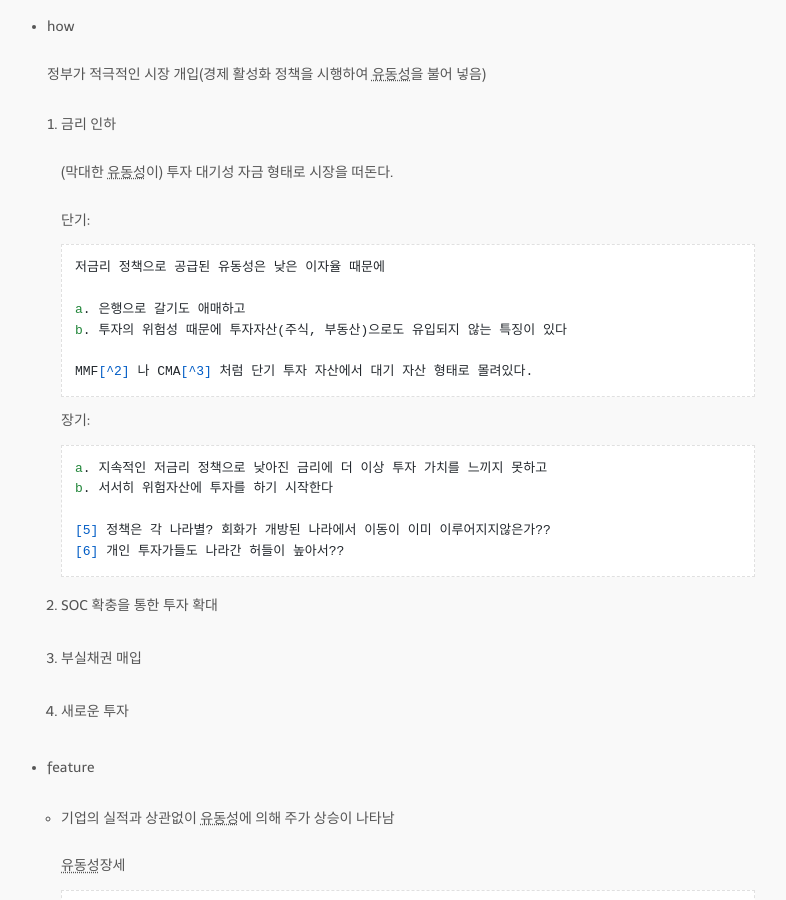
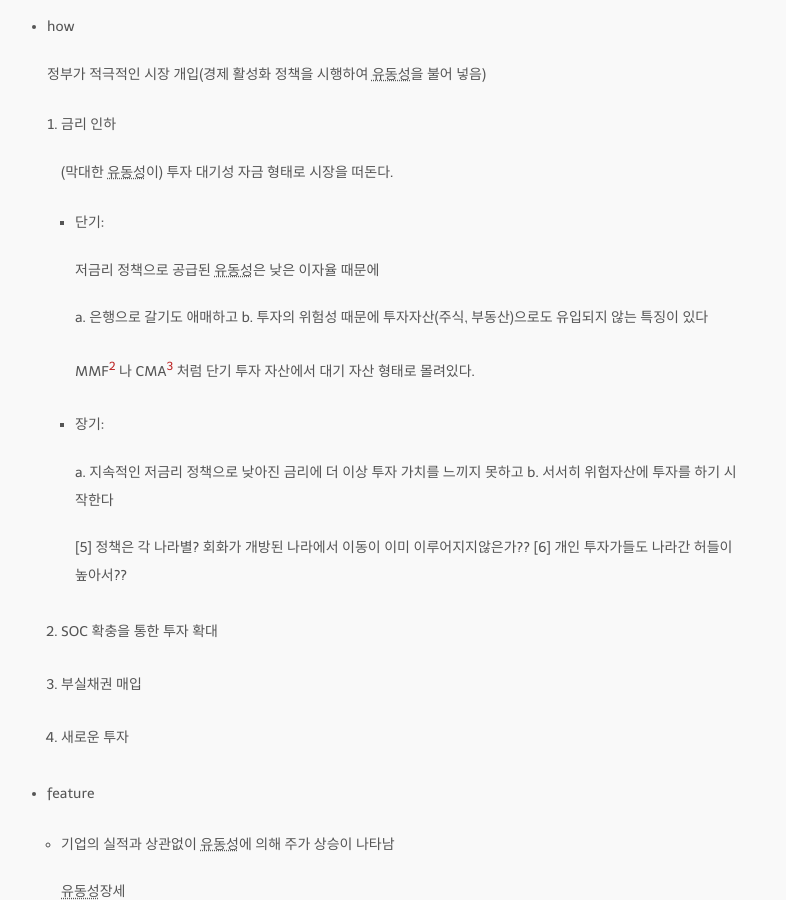
Before and after one commit to jung-research/github.io, a Jekyll site: the page built from _posts/2023-08-23-season_theory.md, in a window 1280 px wide and 900 px high, scrolled down 1193 px. Shown: the whole window, without its empty margins (232-1018 px from the left). Built offline with Jekyll 4.4.1, drawn with Linux system fonts in a browser that asks for light colours; nearby versions of some CDN libraries; some web fonts are replaced.

```diff
--- a/_posts/2023-08-23-season_theory.md
+++ b/_posts/2023-08-23-season_theory.md
@@ -37,16 +37,16 @@ tags:
 
       (막대한 유동성이) 투자 대기성 자금 형태로 시장을 떠돈다.
 
-      단기:
+      - 단기:
 
-          저금리 정책으로 공급된 유동성은 낮은 이자율 때문에
+        저금리 정책으로 공급된 유동성은 낮은 이자율 때문에
 
           a. 은행으로 갈기도 애매하고
           b. 투자의 위험성 때문에 투자자산(주식, 부동산)으로도 유입되지 않는 특징이 있다
 
-          MMF[^2] 나 CMA[^3] 처럼 단기 투자 자산에서 대기 자산 형태로 몰려있다.
+        MMF[^2] 나 CMA[^3] 처럼 단기 투자 자산에서 대기 자산 형태로 몰려있다.
 
-      장기:
+      - 장기:
 
           a. 지속적인 저금리 정책으로 낮아진 금리에 더 이상 투자 가치를 느끼지 못하고
           b. 서서히 위험자산에 투자를 하기 시작한다
```
Also changed, not shown: other parts of _posts/2023-08-23-season_theory.md (+1 -1 lines).
